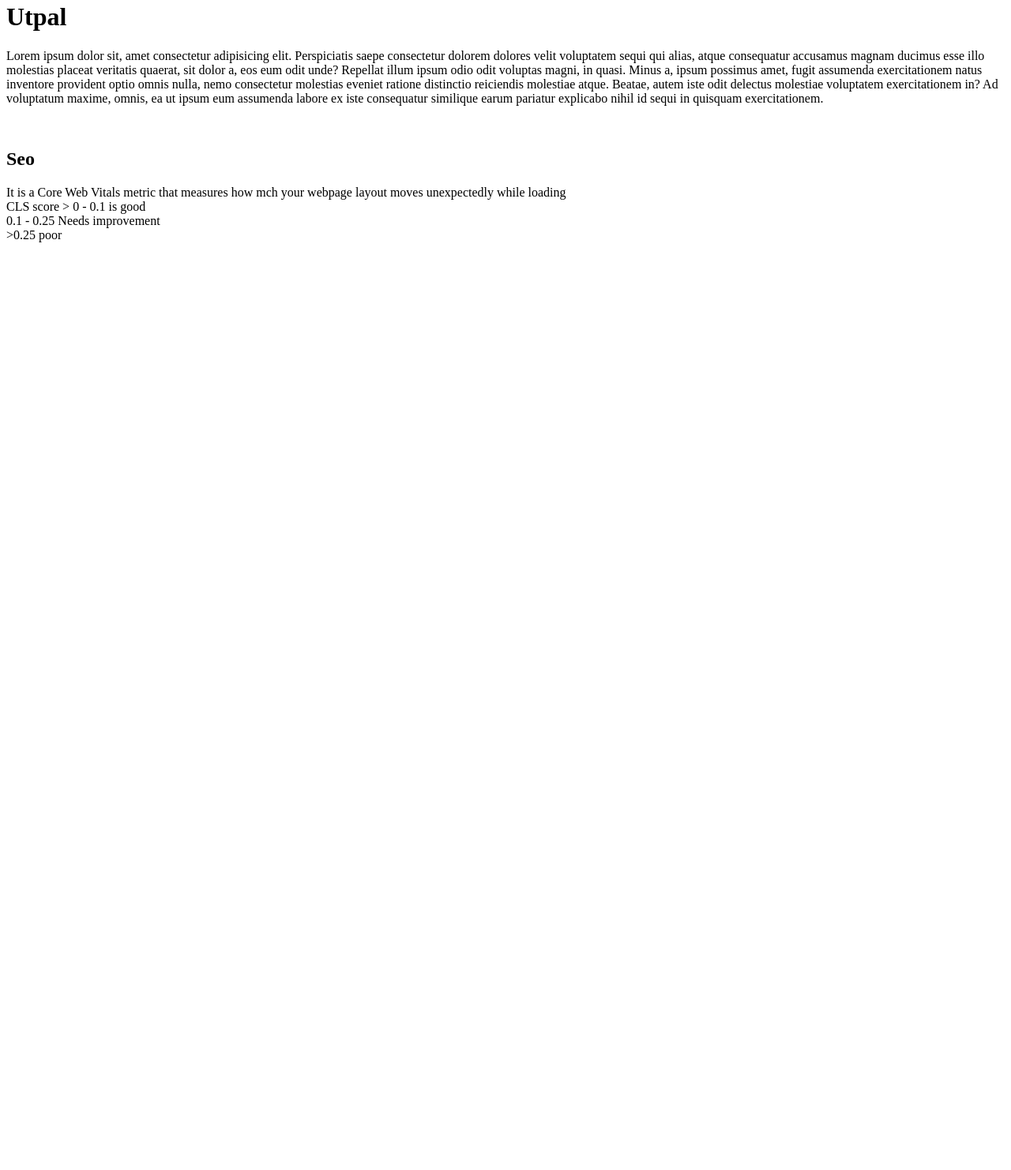
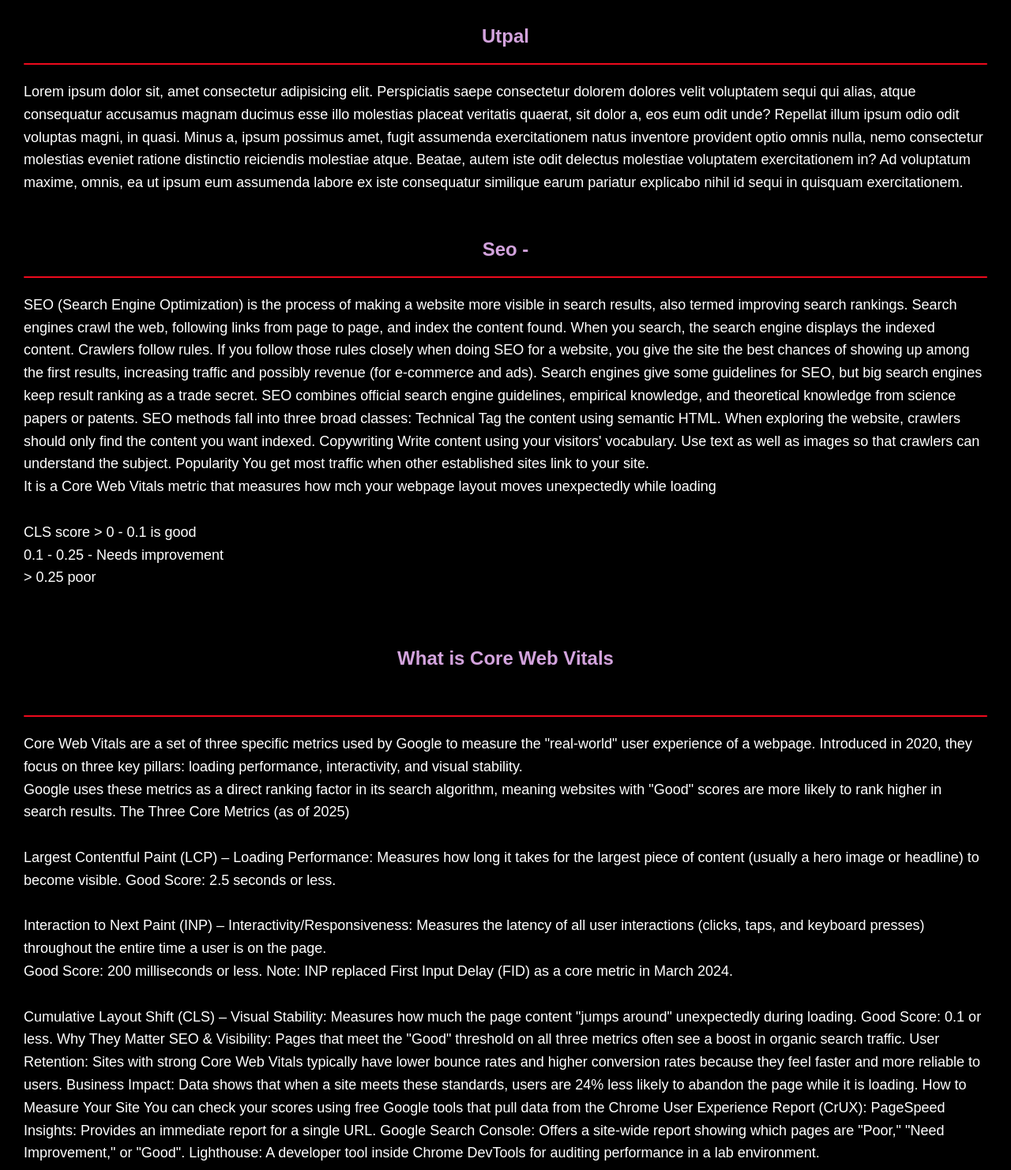
Before and after one commit to utpalr533/Sigma-Web-dev, a plain HTML site: page SEO-Web_Vitals/index.html in a window 1280 px wide. Shown: the part 18-1500 px from the top of the page at 79% size. Before the commit the page ends 800 px from the top, so only its background shows below. Drawn offline with Linux system fonts and the light colour scheme.

Commit message:
SEO | CORE WEB VITALS

```diff
--- a/SEO-Web_Vitals/index.html
+++ b/SEO-Web_Vitals/index.html
@@ -5,16 +5,61 @@
     <meta name="viewport" content="width=device-width, initial-scale=1.0">
     <meta name="description" content="This is a page which contains description about Utpal - Code-With-Utpal">
     <title>About Utpal - CodeWithUtpal</title>
+    <link rel="stylesheet" href="style.css">
 </head>
 <body>
-    <h1>Utpal</h1>
+    <h2>Utpal</h2>
+    <hr>
     <p>Lorem ipsum dolor sit, amet consectetur adipisicing elit. Perspiciatis saepe consectetur dolorem dolores velit voluptatem sequi qui alias, atque consequatur accusamus magnam ducimus esse illo molestias placeat veritatis quaerat, sit dolor a, eos eum odit unde? Repellat illum ipsum odio odit voluptas magni, in quasi. Minus a, ipsum possimus amet, fugit assumenda exercitationem natus inventore provident optio omnis nulla, nemo consectetur molestias eveniet ratione distinctio reiciendis molestiae atque. Beatae, autem iste odit delectus molestiae voluptatem exercitationem in? Ad voluptatum maxime, omnis, ea ut ipsum eum assumenda labore ex iste consequatur similique earum pariatur explicabo nihil id sequi in quisquam exercitationem.</p>
 
 <br>
-<h2>Seo</h2>
-<p>It is a Core Web Vitals metric that measures how mch your webpage layout moves unexpectedly while loading <br>
+<h2>Seo - </h2>
+<hr>
+<p>SEO (Search Engine Optimization) is the process of making a website more visible in search results, also termed improving search rankings.
+
+Search engines crawl the web, following links from page to page, and index the content found. When you search, the search engine displays the indexed content. Crawlers follow rules. If you follow those rules closely when doing SEO for a website, you give the site the best chances of showing up among the first results, increasing traffic and possibly revenue (for e-commerce and ads).
+
+Search engines give some guidelines for SEO, but big search engines keep result ranking as a trade secret. SEO combines official search engine guidelines, empirical knowledge, and theoretical knowledge from science papers or patents.
+
+SEO methods fall into three broad classes:
+
+Technical
+Tag the content using semantic HTML. When exploring the website, crawlers should only find the content you want indexed.
+
+Copywriting
+Write content using your visitors' vocabulary. Use text as well as images so that crawlers can understand the subject.
+
+Popularity
+You get most traffic when other established sites link to your site. <br>
+
+    It is a Core Web Vitals metric that measures how mch your webpage layout moves unexpectedly while loading <br>
+    <br>
 CLS score > 0 - 0.1 is good <br>
-0.1 - 0.25 Needs improvement <br>
->0.25 poor</p>
+0.1 - 0.25 - Needs improvement <br>
+> 0.25 poor</p>
+<br><br>
+<h2>What is Core Web Vitals</h2><br>
+<hr>
+<p>
+    Core Web Vitals are a set of three specific metrics used by Google to measure the "real-world" user experience of a webpage. Introduced in 2020, they focus on three key pillars: loading performance, interactivity, and visual stability. <br>
+Google uses these metrics as a direct ranking factor in its search algorithm, meaning websites with "Good" scores are more likely to rank higher in search results.
+The Three Core Metrics (as of 2025) <br> <br>
+Largest Contentful Paint (LCP) – Loading Performance: Measures how long it takes for the largest piece of content (usually a hero image or headline) to become visible.
+Good Score: 2.5 seconds or less. <br> <br>
+Interaction to Next Paint (INP) – Interactivity/Responsiveness: Measures the latency of all user interactions (clicks, taps, and keyboard presses) throughout the entire time a user is on the page. <br>
+Good Score: 200 milliseconds or less.
+Note: INP replaced First Input Delay (FID) as a core metric in March 2024. <br><br>
+Cumulative Layout Shift (CLS) – Visual Stability: Measures how much the page content "jumps around" unexpectedly during loading.
+Good Score: 0.1 or less.
+Why They Matter
+SEO & Visibility: Pages that meet the "Good" threshold on all three metrics often see a boost in organic search traffic.
+User Retention: Sites with strong Core Web Vitals typically have lower bounce rates and higher conversion rates because they feel faster and more reliable to users.
+Business Impact: Data shows that when a site meets these standards, users are 24% less likely to abandon the page while it is loading.
+How to Measure Your Site
+You can check your scores using free Google tools that pull data from the Chrome User Experience Report (CrUX):
+PageSpeed Insights: Provides an immediate report for a single URL.
+Google Search Console: Offers a site-wide report showing which pages are "Poor," "Need Improvement," or "Good".
+Lighthouse: A developer tool inside Chrome DevTools for auditing performance in a lab environment.
+</p>
 </body>
 </html>
--- /dev/null
+++ b/SEO-Web_Vitals/style.css
@@ -0,0 +1,25 @@
+body{
+    margin: 20px;
+    padding: 10px;
+    background-color: black;
+    color: white;
+    font-family: Arial, sans-serif;
+
+}
+p{
+    font-size: 18px;
+    line-height: 1.6;
+    color: #ffffff;
+}
+h2{
+    font-weight: bold;
+    color: #d3a3dd;
+    text-align: center;
+}
+
+hr{
+    margin: 20px 0;
+    border: none;
+    border-top: 2px solid #ee0a1d;
+    border-radius: 5px;
+}
```
